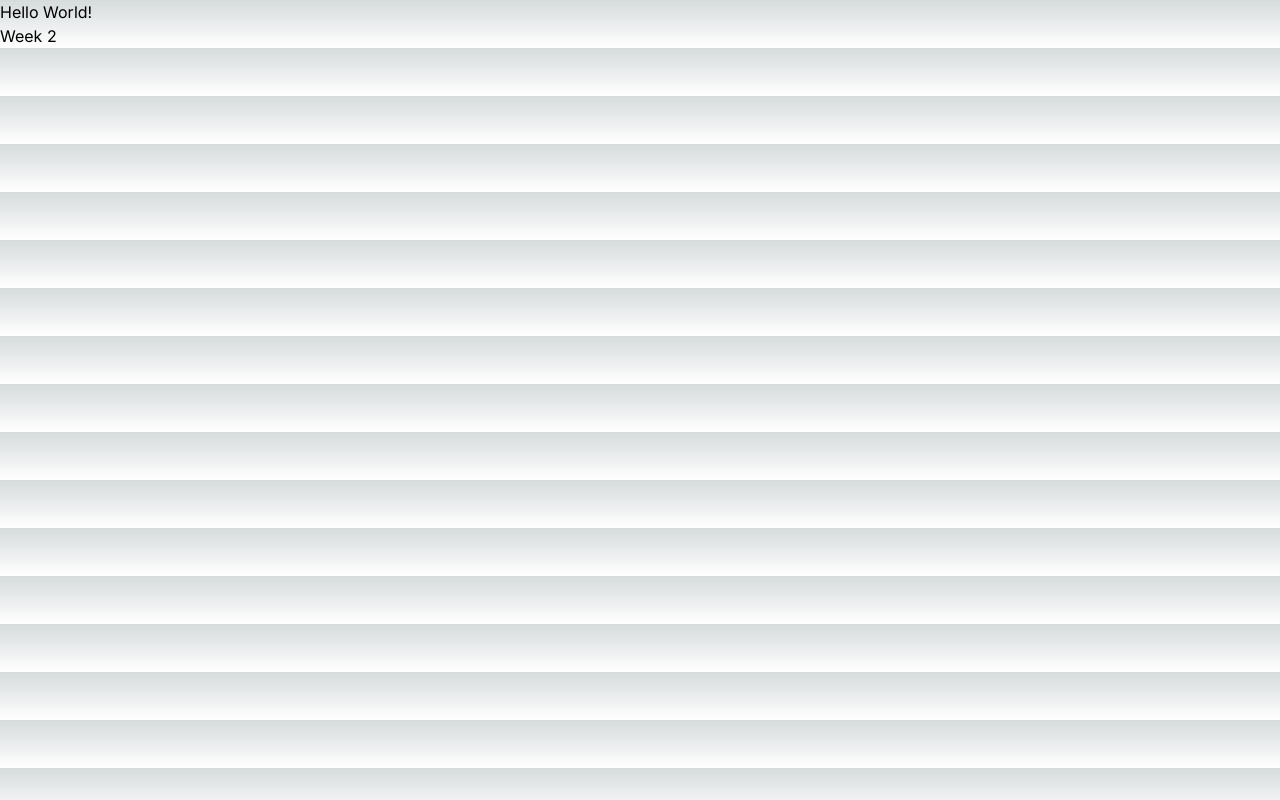
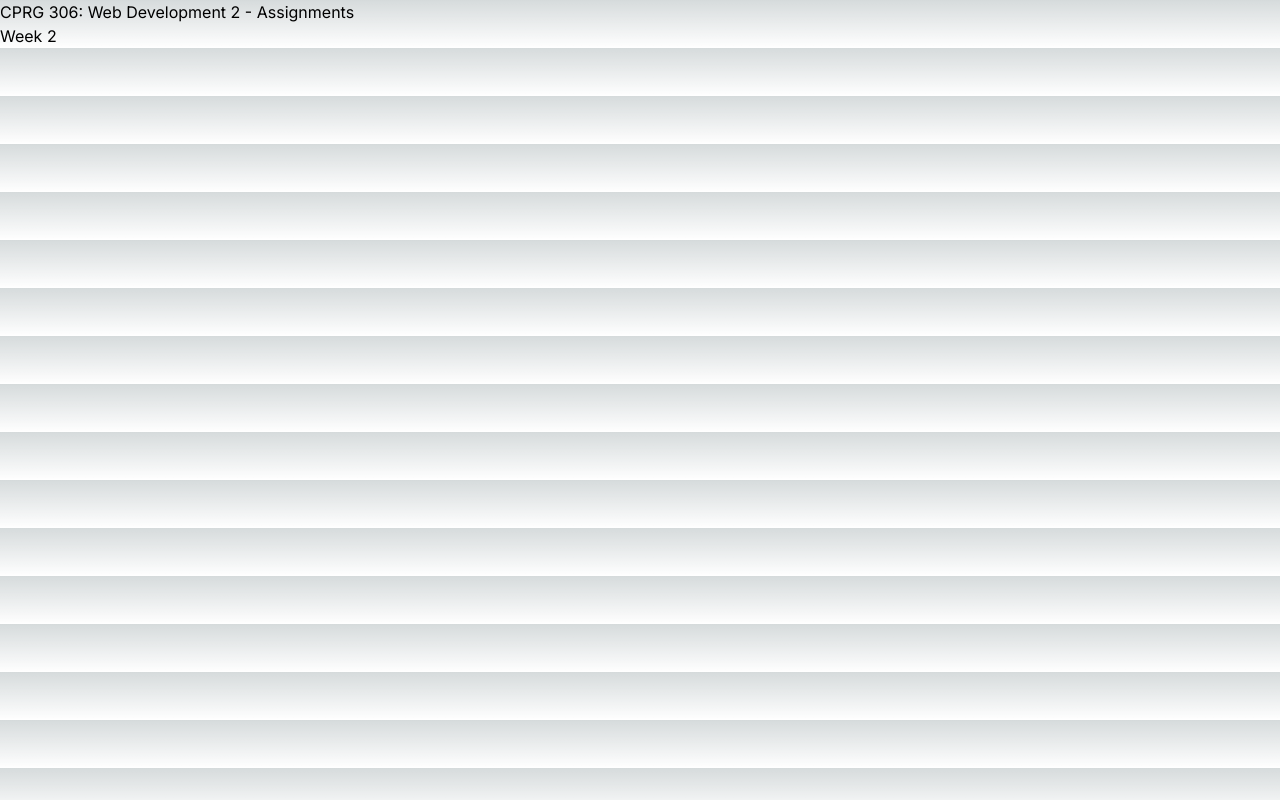
Before and after one commit to kurthablado/cprg306-assignments, a Next.js app: page / in a window 1280 px wide. Built offline with nearby package versions, Linux system fonts and the light colour scheme.

Commit message:
Update page.js
Assignment 2 - Part 3

```diff
--- a/app/page.js
+++ b/app/page.js
@@ -4,7 +4,7 @@ import Link from "next/link";
 export default function Home() {
   return (
     <main>
-      <p>Hello World!</p>
+      <h1>CPRG 306: Web Development 2 - Assignments</h1>
 
       <div>
         <Link href="/week-2">Week 2</Link>
```
